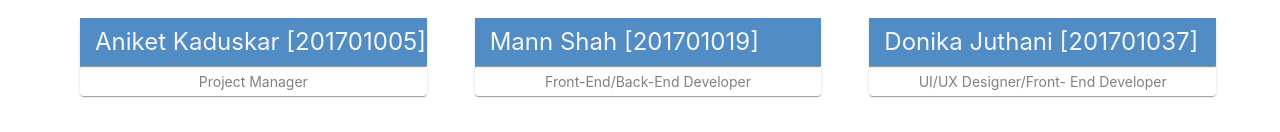
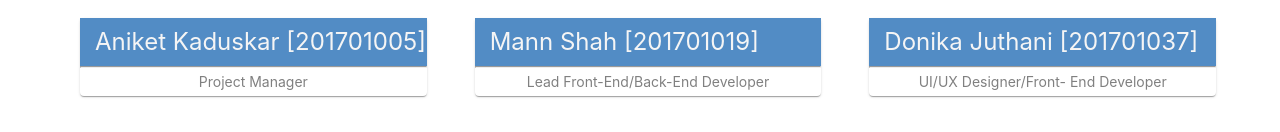
Before and after one commit to mann27/News24x7-Client, a React (Create React App) app: page /about-us in a window 1280 px wide. Shown: the part 820-952 px from the top of the page. Built offline with nearby package versions, Linux system fonts and the light colour scheme.

Commit message:
fixed signup

```diff
--- a/src/components/AboutPage/index.js
+++ b/src/components/AboutPage/index.js
@@ -12,7 +12,7 @@ const AboutPage = () => {
             <h3>
                 Welcome to News24x7 !. This is a news portal where you can post the links of various trending news and enhance a discussion on the same. This website is developed by students of DAIICT as their Software Engineering Term Project under the guidance of Prof. Saurabh Tiwari.
 
-We hope that our website provides you a good platform for the discussion on the latest and trending news. If you have any queries feel free to contact our developers team!
+                We hope that our website provides you a good platform for the discussion on the latest and trending news. If you have any queries feel free to contact our developers team!
 
             </h3>
             <center>
@@ -32,7 +32,7 @@ We hope that our website provides you a good platform for the discussion on the
                                 <Paper>
                                     <h2> Mann Shah [201701019]</h2>
                                     <hr></hr>
-                                    <p> Front-End/Back-End Developer</p>
+                                    <p>Lead Front-End/Back-End Developer</p>
                                 </Paper>
                             </Grid>
                             <Grid item xs>
--- a/src/components/SignupPage/getValidationSchema-yup.js
+++ b/src/components/SignupPage/getValidationSchema-yup.js
@@ -14,8 +14,5 @@ export default function getYupValidationSchema(values) {
     passwordConfirmation: Yup.string()
       .oneOf([values.password], 'Passwords are not the same!')
       .required('Password confirmation is required!'),
-    consent: Yup.bool()
-      .test('consent', 'You have to agree with our Terms and Conditions!', value => value === true)
-      .required('You have to agree with our Terms and Conditions!'),
   })
 }
--- a/src/components/SignupPage/index.js
+++ b/src/components/SignupPage/index.js
@@ -32,7 +32,6 @@ class SignupPage extends Component {
           userName: '',
           password: '',
           passwordConfirmation: '',
-          consent: false,
         }}
         validate={validate(getValidationSchema)}
         onSubmit={(values, { setSubmitting, setErrors }) => {
```
